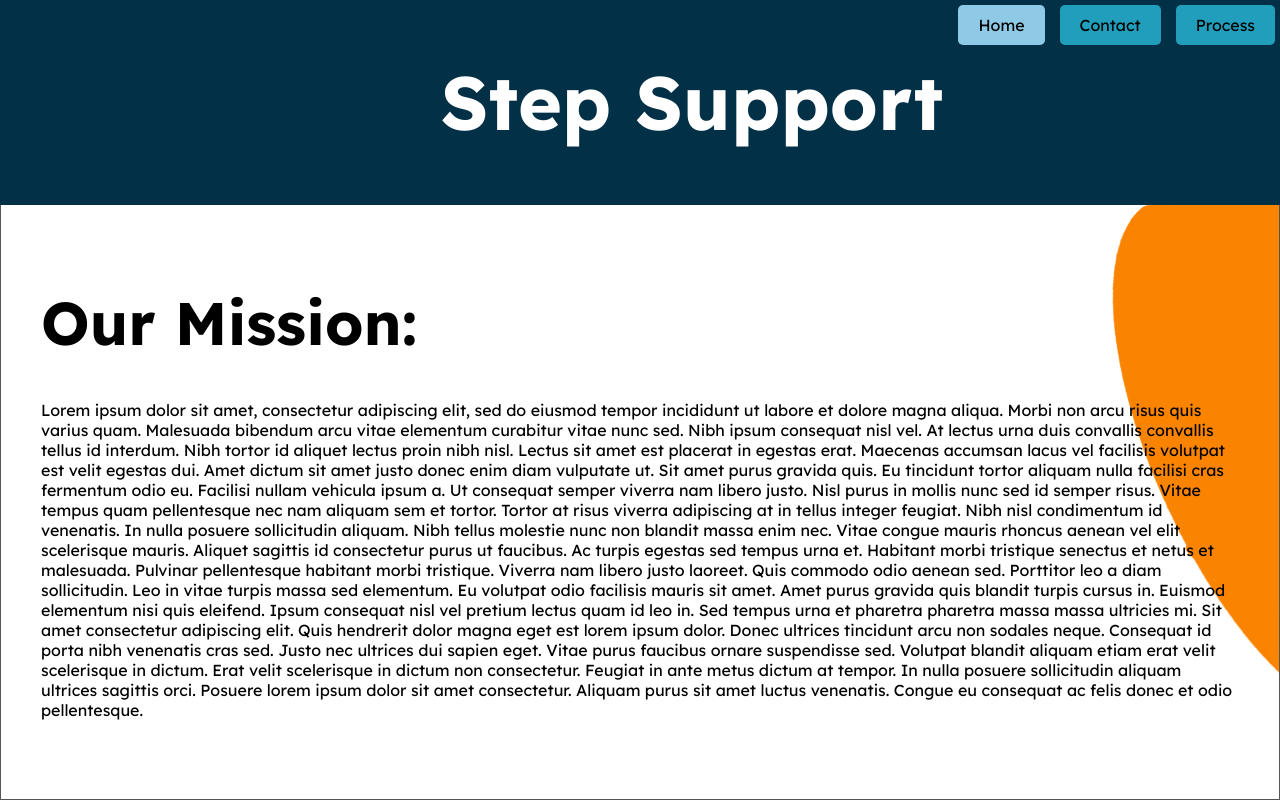
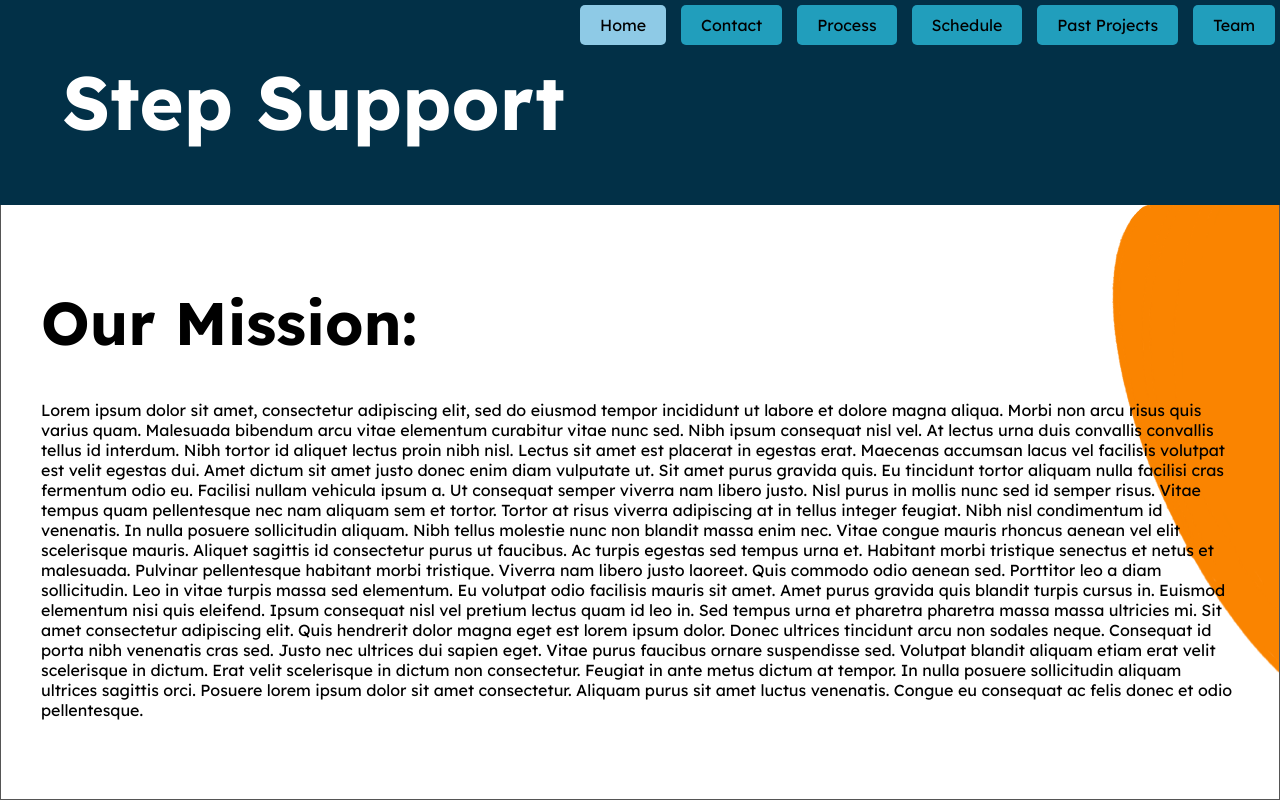
Before and after one commit to Techpotato1/chonkysite, a website: page public/index.html in a window 1280 px wide. Drawn offline with Linux system fonts and the light colour scheme.

Commit message:
fixed some stupid formatting, improved tabs, title is kinda centered.

```diff
--- a/public/index.html
+++ b/public/index.html
@@ -17,8 +17,11 @@
     <div class="tabs">
         <h1 style="display: flex; color: white; font-size: 75px; justify-content: flex-start !important;">Step Support</h1>
         <div class="tab active" onclick="openTab(event, 'tab1')">Home</div>
-        <div class="tab" onclick="openTab(event, 'tab2')">Contact</div>
-        <div class="tab" onclick="openTab(event, 'tab3')">Process</div>
+        <div class="tab" onclick="openTab(event, 'tab3')">Contact</div>
+        <div class="tab" onclick="openTab(event, 'tab4')">Process</div>
+        <div class="tab" onclick="openTab(event, 'tab5')">Schedule</div>
+        <div class="tab" onclick="openTab(event, 'tab6')">Past Projects</div>
+        <div class="tab" onclick="openTab(event, 'tab7')">Team</div>
     </div>
 
     <div class="container" style="background-image: url('IMG_0972.png')">
@@ -67,24 +70,14 @@
                 amet luctus venenatis.
                 Congue eu consequat ac felis donec et odio pellentesque.</p>
         </div>
-    </div>
-    <!--
-        !!!Not used!!!            -->
-    <div id="tab2" class="tab-content">
-        <h1>Mission</h1>
-        <p>...</p>
 
-    </div>
+
         <div id="tab3" class="tab-content">
-
             <h1>Contact</h1>
             <p>Whether you have a question, feedback, or want to discuss a potential project, please don't hesitate to
                 reach out.</p>
 
             <div class="contact-options">
-            <div class="contact-form">
-            </div>
-
                 <div class="contact-info" style="font-size: large;">
                     <h3>Ways to Contact:</h3>
                     <ul>
@@ -99,14 +92,13 @@
                 </div>
             </div>
         </div>
-
-    </div>
         <div id="tab4" class="tab-content">
             <h2>Process</h2>
             <p>...</p>
         </div>
     </div>
 
+
     <script src="script.js"></script>
 </body>
 
```
Lines whose indentation alone changed are shown as unchanged.
